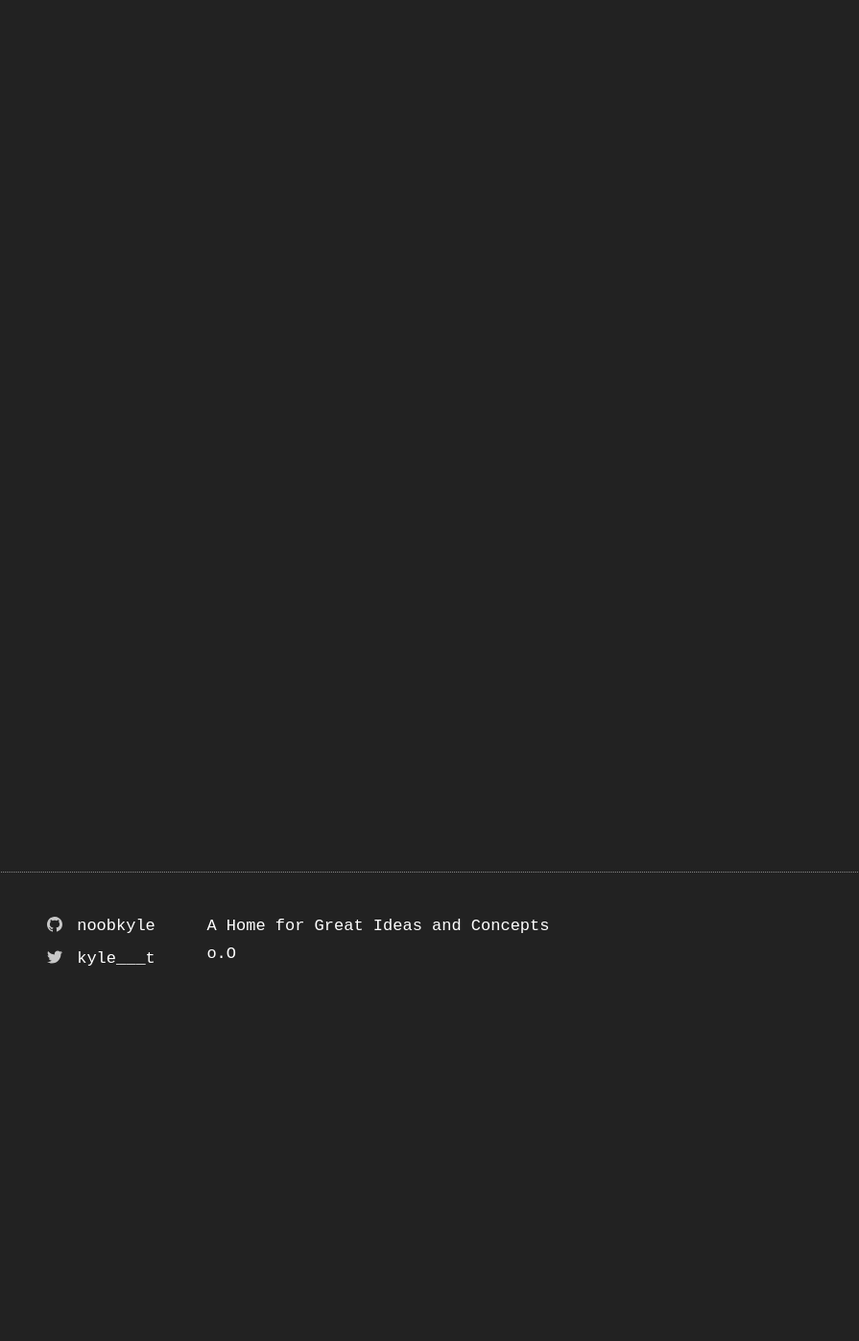
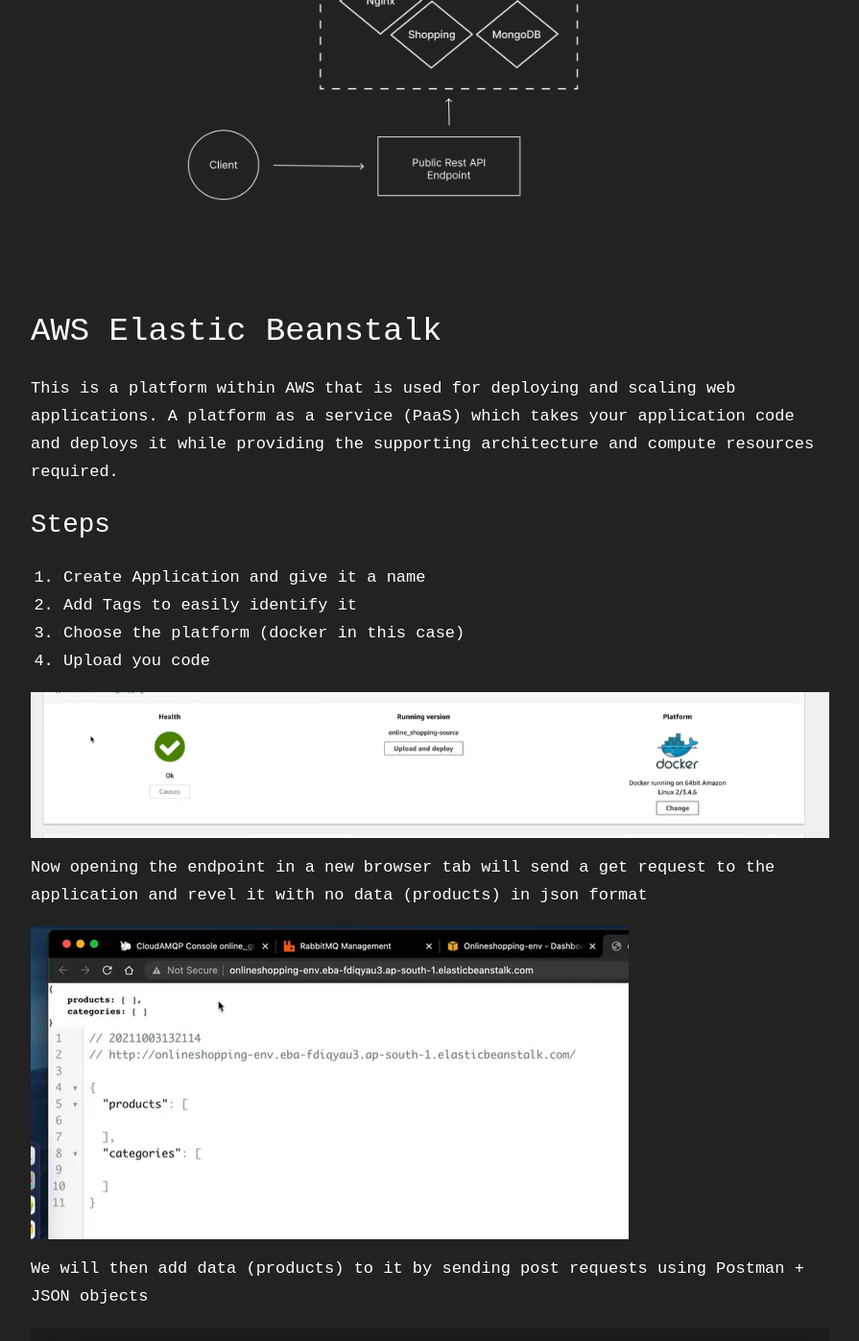
Before and after one commit to NoobKyle/ThinkLynk, a Jekyll site: the page built from _posts/2022-05-22-aws-docker.md, in a window 1280 px wide and 1400 px high, scrolled down 352 px. Shown: the top 1397 px of the window at 96% size, without its empty margins (192-1087 px from the left). Built offline with Jekyll 4.4.1, drawn with Linux system fonts in a browser that asks for light colours; some of the changed text lies outside the part shown.

Commit message:
Update 2022-05-22-aws-docker.md

```diff
--- a/_posts/2022-05-22-aws-docker.md
+++ b/_posts/2022-05-22-aws-docker.md
@@ -6,4 +6,29 @@ permalink: "/awsdocker"
 categories: aws docker
 ---
 
-This is a docker containers file.
+![AWS Container Architecture](/ThinkLynk/assets/aws/1.png)
+
+## AWS Elastic Beanstalk
+
+This is a platform within AWS that is used for deploying and scaling web applications. A platform as a service (PaaS) which takes your application code and deploys it while providing the supporting architecture and compute resources required.
+
+### Steps
+
+1. Create Application and give it a name
+2. Add Tags to easily identify it
+3. Choose the platform (docker in this case)
+4. Upload you code
+
+![AWS Container Architecture](/ThinkLynk/assets/aws/2.png)
+
+Now opening the endpoint in a new browser tab will send a get request to the application and revel it with no data (products) in json format
+
+![AWS Container Architecture](/ThinkLynk/assets/aws/3.png)
+
+We will then add data (products) to it by sending post requests using Postman + JSON objects
+
+![AWS Container Architecture](/ThinkLynk/assets/aws/4.png)
+
+Refreshing the browser tab and sending another get request revels the added data (products) for a frontend application to consume.
+
+![AWS Container Architecture](/ThinkLynk/assets/aws/5.png)
```
